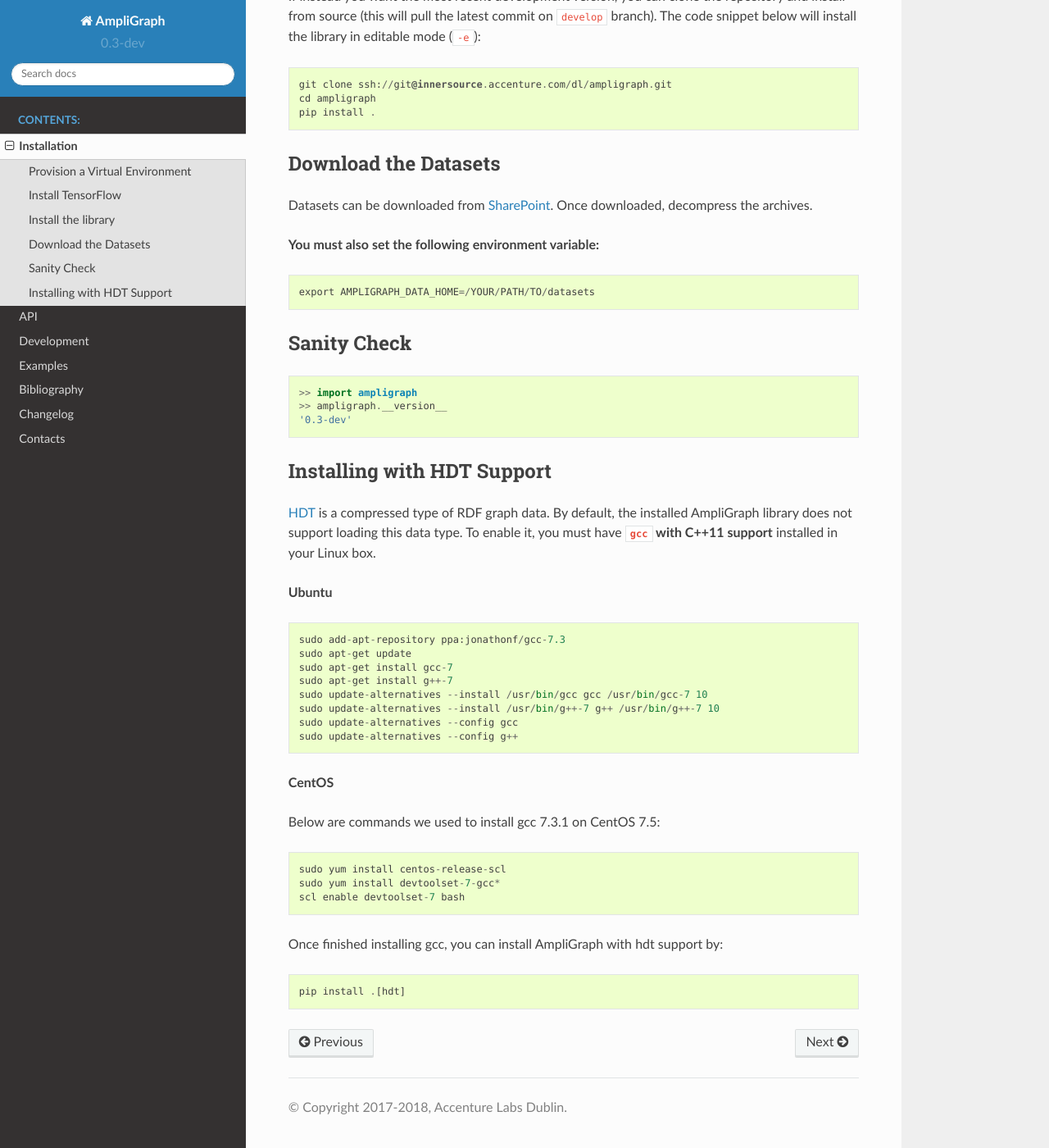
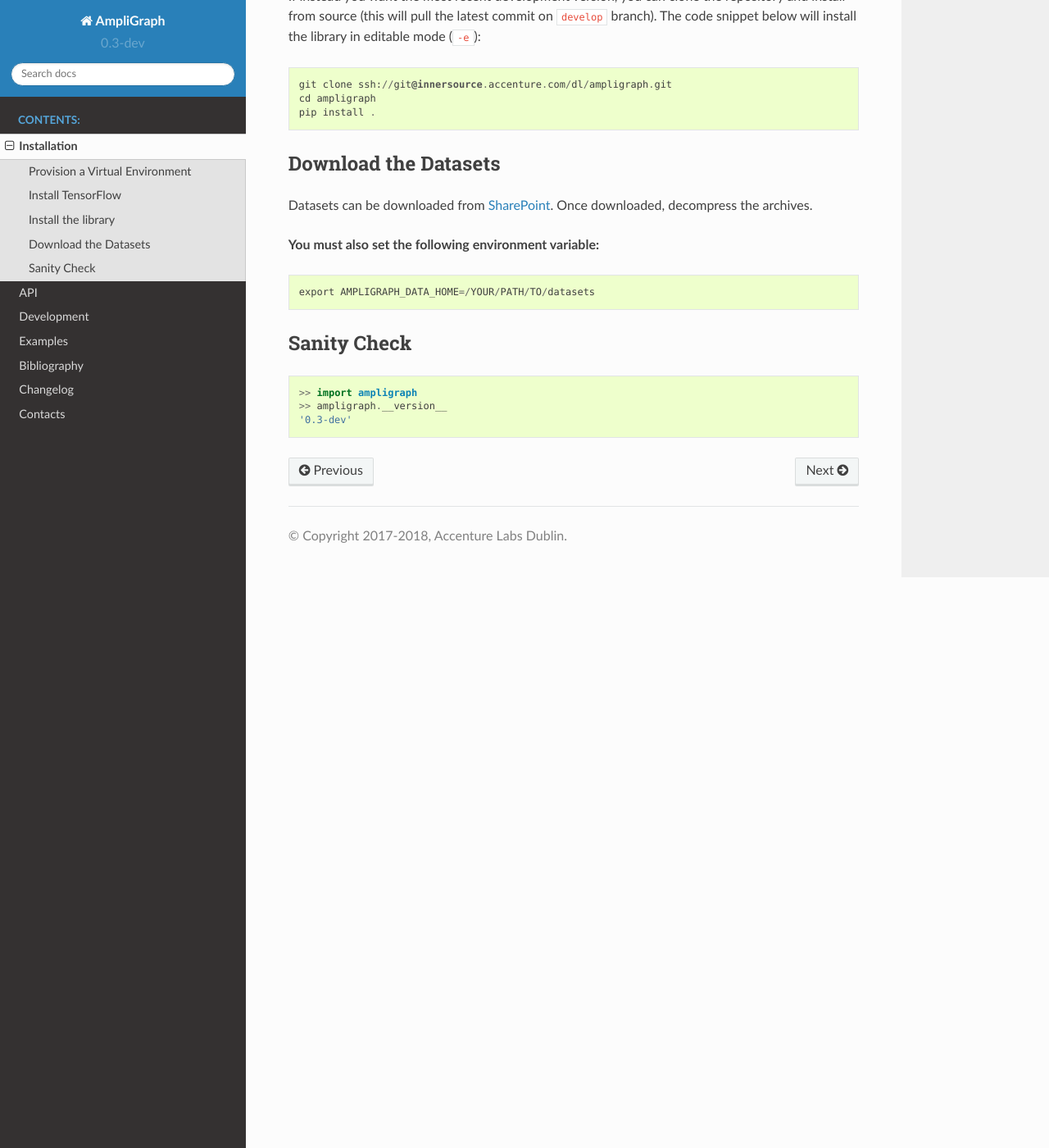
Before and after one commit to Accenture/AmpliGraph, a Sphinx documentation site: the page built from docs/install.md, in a window 1280 px wide and 1400 px high, scrolled down 1122 px. Shown: the whole window at 82% size. Built offline with Sphinx 7.4.7 and the Read the Docs theme 2.0.0, drawn with Linux system fonts in a browser that asks for light colours.

Commit message:
Removed HDT support. Closes #11.

````diff
--- a/docs/ampligraph.datasets.rst
+++ b/docs/ampligraph.datasets.rst
@@ -26,4 +26,3 @@
     load_from_csv
     load_from_ntriples
     load_from_rdf
-    load_from_hdt
--- a/docs/generated/ampligraph.datasets.load_from_hdt.rst
+++ /dev/null
@@ -1,6 +0,0 @@
-load_from_hdt
-=================================
-
-.. currentmodule:: ampligraph.datasets
-
-.. autofunction:: load_from_hdt
--- a/docs/install.md
+++ b/docs/install.md
@@ -79,35 +79,3 @@
 >> ampligraph.__version__
 '0.3-dev'
 ```
-
-## Installing with HDT Support
-[HDT](http://www.rdfhdt.org/) is a compressed type of RDF graph data. By default, the installed AmpliGraph library does not support loading this data type. To enable it, you must have **`gcc` with C++11 support** installed in your Linux box.
-
-**Ubuntu**
-
-```
-sudo add-apt-repository ppa:jonathonf/gcc-7.3
-sudo apt-get update
-sudo apt-get install gcc-7
-sudo apt-get install g++-7
-sudo update-alternatives --install /usr/bin/gcc gcc /usr/bin/gcc-7 10
-sudo update-alternatives --install /usr/bin/g++-7 g++ /usr/bin/g++-7 10
-sudo update-alternatives --config gcc
-sudo update-alternatives --config g++
-```
-
-**CentOS**
-
-Below are commands we used to install gcc 7.3.1 on CentOS 7.5:
-
-```
-sudo yum install centos-release-scl
-sudo yum install devtoolset-7-gcc*
-scl enable devtoolset-7 bash
-```
-
-Once finished installing gcc, you can install AmpliGraph with hdt support by:
-
-```
-pip install .[hdt]
-```
--- a/setup.py
+++ b/setup.py
@@ -30,7 +30,6 @@
       extras_require={
           'cpu': ['tensorflow'],
           'gpu': ['tensorflow-gpu'],
-          'hdt': ['pybind11==2.2.1','hdt']
       }
     )
 if __name__ == '__main__':
````
Also changed, not shown: README.md (+0 -32 lines), docs/changelog.md (+0 -11 lines), 3 other files.
